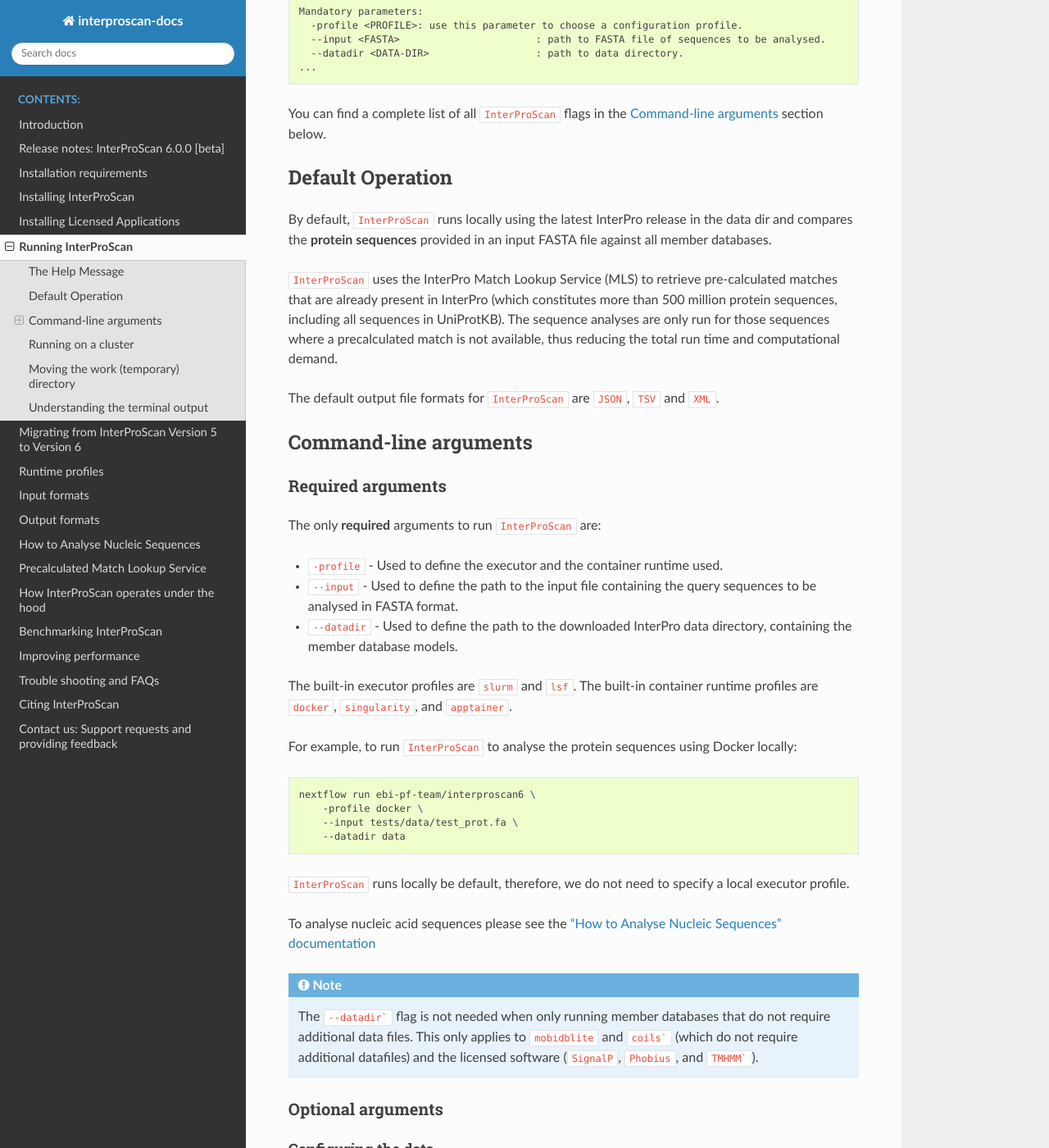
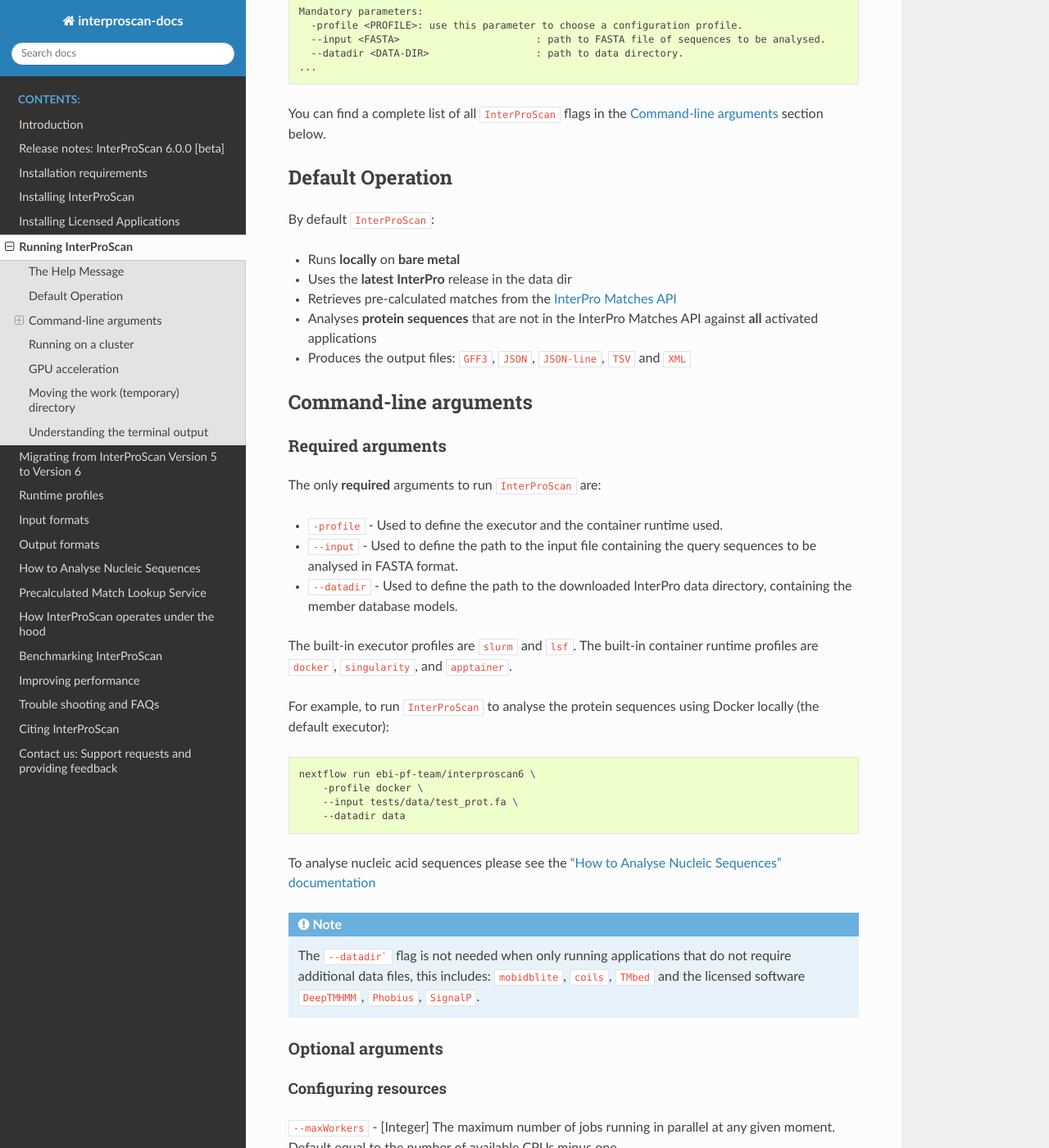
Before and after one commit to ebi-pf-team/interproscan-docs, a Sphinx documentation site: the page built from docs/HowToRun.rst, in a window 1280 px wide and 1400 px high, scrolled down 955 px. Shown: the whole window at 82% size. Built offline with Sphinx 7.4.7 and the Read the Docs theme 3.1.0, drawn with Linux system fonts in a browser that asks for light colours; some of the changed text lies outside the part shown.

Commit message:
update flags and add tmbed

````diff
--- a/docs/HowToRun.rst
+++ b/docs/HowToRun.rst
@@ -26,7 +26,7 @@ command:
     All ``InterProScan`` flags, such as ``--input``, use **double** dashes.
     All Nextflow flags, such as ``-profile``, use a **single** dash.
 
-For the rest of this page we will use the command ``nextflow run ebi-pf-team/interproscan6...``.
+For the rest of this page we will use the command ``nextflow run ebi-pf-team/interproscan6``.
 
 The Help Message
 ~~~~~~~~~~~~~~~~
@@ -56,16 +56,13 @@ You can find a complete list of all ``InterProScan`` flags in the `Command-line
 Default Operation
 ~~~~~~~~~~~~~~~~~
 
-By default, ``InterProScan`` runs locally using the latest InterPro release in the data dir and compares
-the **protein sequences** provided in an input FASTA file against all member databases.
+By default ``InterProScan``:
 
-``InterProScan`` uses the InterPro Match Lookup Service (MLS) to retrieve
-pre-calculated matches that are already present in InterPro (which constitutes more
-than 500 million protein sequences, including all sequences in UniProtKB). The sequence
-analyses are only run for those sequences where a precalculated match is not available, thus
-reducing the total run time and computational demand.
-
-The default output file formats for ``InterProScan`` are ``JSON``, ``TSV`` and ``XML``.
+* Runs **locally** on **bare metal**
+* Uses the **latest InterPro** release in the data dir
+* Retrieves pre-calculated matches from the `InterPro Matches API <https://www.ebi.ac.uk/interpro/matches/api>`__
+* Analyses **protein sequences** that are not in the InterPro Matches API against **all** activated applications
+* Produces the output files: ``GFF3``, ``JSON``, ``JSON-line``, ``TSV`` and ``XML``
 
 Command-line arguments
 ~~~~~~~~~~~~~~~~~~~~~~
@@ -82,7 +79,7 @@ The only **required** arguments to run ``InterProScan`` are:
 The built-in executor profiles are ``slurm`` and ``lsf``.
 The built-in container runtime profiles are ``docker``, ``singularity``, and ``apptainer``.
 
-For example, to run ``InterProScan`` to analyse the protein sequences using Docker locally:
+For example, to run ``InterProScan`` to analyse the protein sequences using Docker locally (the default executor):
 
 .. code-block:: bash
 
@@ -91,33 +88,36 @@ For example, to run ``InterProScan`` to analyse the protein sequences using Dock
         --input tests/data/test_prot.fa \
         --datadir data
 
-``InterProScan`` runs locally be default, therefore, we do not need to specify a local executor profile.
-
 To analyse nucleic acid sequences please see the
 `"How to Analyse Nucleic Sequences" documentation <HowToNucleic.html>`_
 
 .. NOTE::
-    The ``--datadir``` flag is not needed when only running member databases that do not require additional data files.
-    This only applies to ``mobidblite`` and ``coils``` (which do not require additional datafiles) and the
-    licensed software (``SignalP``, ``Phobius``, and ``TMHMM```).
+    The ``--datadir``` flag is not needed when only running applications that do not require additional data files, this includes:
+    ``mobidblite``, ``coils``, ``TMbed`` and the licensed software ``DeepTMHMM``, ``Phobius``, ``SignalP``.
 
 Optional arguments
 ------------------
+
+Configuring resources
+^^^^^^^^^^^^^^^^^^^^^
+
+``--maxWorkers`` - [Integer] The maximum number of jobs running in parallel at any given moment. Default equal to the number of available CPUs minus one.
+
+``--cpus`` - [Integer] Number of CPUs assigned to each analysis job (e.g. HMMER). Default 1.
 
 Configuring the data
 ^^^^^^^^^^^^^^^^^^^^
 
 ``--interpro`` - [String] Specify the InterPro data version at run time. Defaults to the latest.
 
-To run the built-in ``InterProScan`` test using the InterPro release 105.0 (which will also automate the download
-of missing data files), use the following command:
+To run the built-in ``InterProScan`` test using the InterPro release 105.0, use the following command:
 
 .. code-block:: bash
 
     nextflow run ebi-pf-team/interproscan6 \
       -profile test,docker \
       --datadir data \
-      --interpro latest
+      --interpro 105.0
 
 Configuring the analysis
 ^^^^^^^^^^^^^^^^^^^^^^^^
@@ -142,9 +142,7 @@ from InterPro, and using Docker as the container runtime on your local system, y
         --applications panther,sfld \
         --no-matches-api
 
-``--nucleic`` - [Boolean] Indicates to ``InterProScan`` that the input file contains nucleic acid
-sequences, triggering ``InterProScan`` to predict potential open reading frames (ORFs) and analyse the
-ORFs' protein sequence products. You can find out more in the
+``--nucleic`` - [Boolean] Analyse and input FASTA file of nucleic acid sequences. You can find out more in the
 `"How to Analyse Nucleic Sequences" documentation <HowToNucleic.html>`__.
 
 Configuring the output data
@@ -152,8 +150,10 @@ Configuring the output data
 
 ``--outdir`` - [String] Define the path to the output directory. By default ``InterProScan``
 writes to the current working directory. This can be an absolute or relative path. The output
-filenames are always prefixed with the input FASTA filename. ``InterProScan`` will build the
+filenames are prefixed with the input FASTA filename. ``InterProScan`` will build the
 output directory and all necessary parent directories.
+
+``--outprefix`` - [String] Base name for output files, without directory. The extension is automatically added to the file. This only affects the filename, not its location. It must not contain slashes, path components or spaces. Default: input fasta filename.
 
 .. WARNING::
 
@@ -253,6 +253,37 @@ If you are unsure how to deploy Nextflow on your system contact the sysadmin.
 You can find out more information on the ``InterProScan`` profiles `here <Profiles.html>`__. Please
 refer to this documentation before creating your own profiles.
 
+GPU acceleration
+~~~~~~~~~~~~~~~~~
+
+``DeepTMHMM``, ``SignalP`` and ``TMbed`` support GPU acceleration. To enable GPU acceleration
+modify the ``conf/applications.conf`` configuraiton, or create a configuration file that contains the following a
+nd pass it to ``InterProScan`` using the ``-c`` flag:
+
+.. code-block:: groovy
+
+    deeptmhmm {
+        use_gpu=true
+    }
+    signalp_euk {
+        use_gpu=true
+    }
+    signalp_prok {
+        use_gpu=true
+    }
+    tmbed {
+        use_gpu=true
+    }
+
+.. code-block:: bash
+
+    nextflow run ebi-pf-team/interproscan6 \
+        -profile slurm,singularity \
+        --input tests/data/test_prot.fa \
+        --datadir data \
+        --applications signalp-prok,signalp-euk,deeptmhmm,tmbed \
+        -c gpu.conf
+
 Moving the work (temporary) directory
 ~~~~~~~~~~~~~~~~~~~~~~~~~~~~~~~~~~~~~
 
--- a/docs/InstallingLicensedApps.rst
+++ b/docs/InstallingLicensedApps.rst
@@ -24,8 +24,7 @@ For each of these member databases:
     # signalp
     tar -xzf signalp-6.0h.fast.tar.gz -C <SIGNALP-DIR>
 
-3. Update the relevant member's ``dir`` path in ``conf/applications.con`` or provide your own configuration containing
-just the following information:
+3. Update the relevant member's ``dir`` path in ``conf/applications.conf``, or create a configuration file that contains the following and pass it to ``InterProScan`` using the ``-c`` flag:
 
 .. code-block:: groovy
 
@@ -104,7 +103,7 @@ To change the mode of ``SignalP6``:
     The slow mode can take 6x longer to compute. Use when accurate region borders are needed.
 
 Run SignalP and DeepTMHMM with GPU acceleration
-~~~~~~~~~~~~~~~~~~~~~~~~~~~~~~~~~
+~~~~~~~~~~~~~~~~~~~~~~~~~~~~~~~~~~~~~~~~~~~~~~~
 
 The model weights that come with the ``SignalP`` installation by default run on your CPU.
 If you have a GPU available, you can convert your installation to use the GPU instead.
--- a/docs/Introduction.rst
+++ b/docs/Introduction.rst
@@ -82,6 +82,7 @@ This distribution of InterProScan includes:
 - `SFLD <http://sfld.rbvi.ucsf.edu/django/>`__
 - `SMART <http://smart.embl-heidelberg.de/>`__ (unlicensed components only)
 - `SUPERFAMILY <http://supfam.cs.bris.ac.uk/SUPERFAMILY/>`__
+- `TMbed <https://bmcbioinformatics.biomedcentral.com/articles/10.1186/s12859-022-04873-x>`__
 
 A number of other analyses are available in ``InterProScan```. These
 analyses use licensed components provided by third parties. If you
````
Also changed, not shown: docs/OutputFormats.rst (+4 -4 lines).
